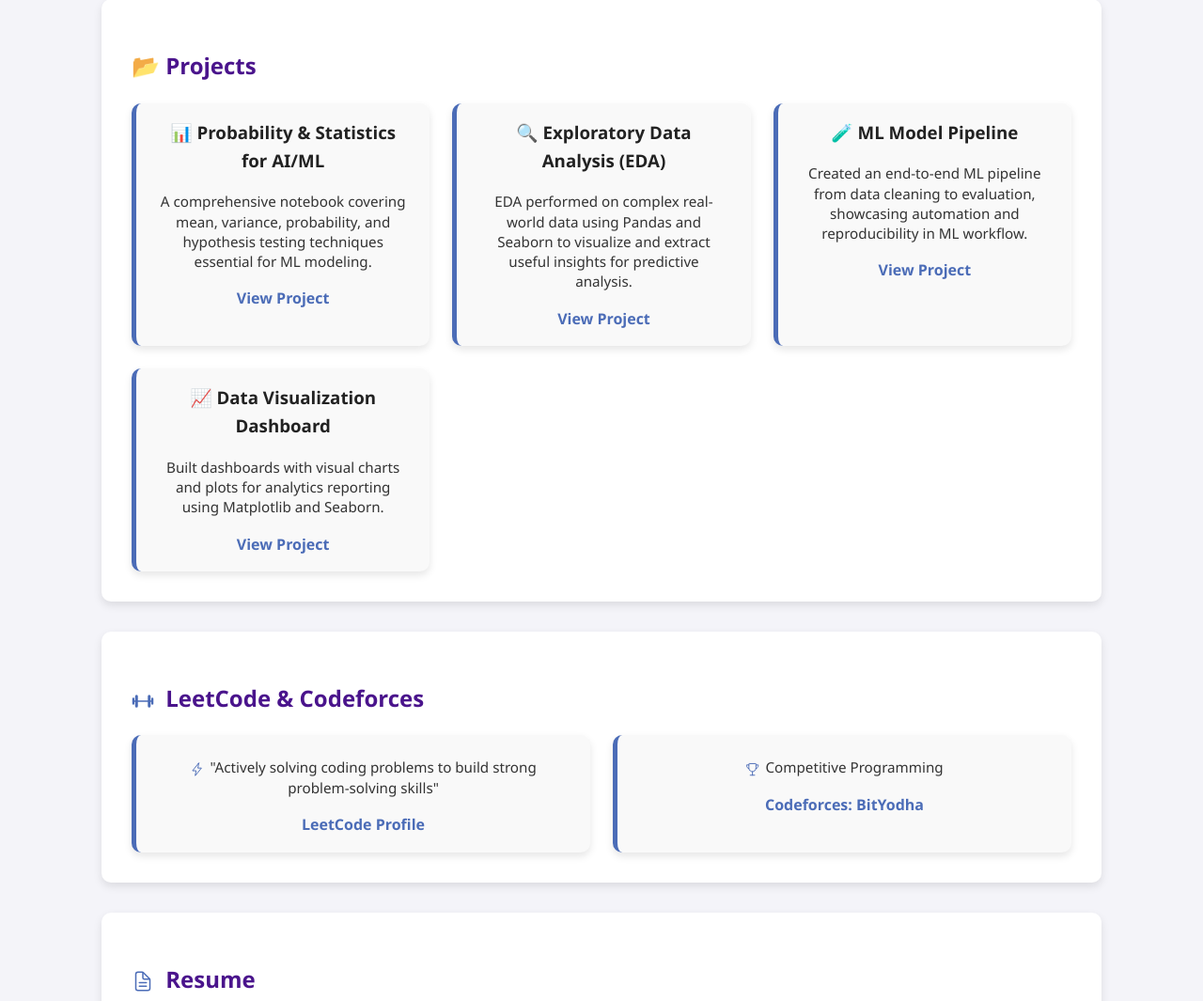
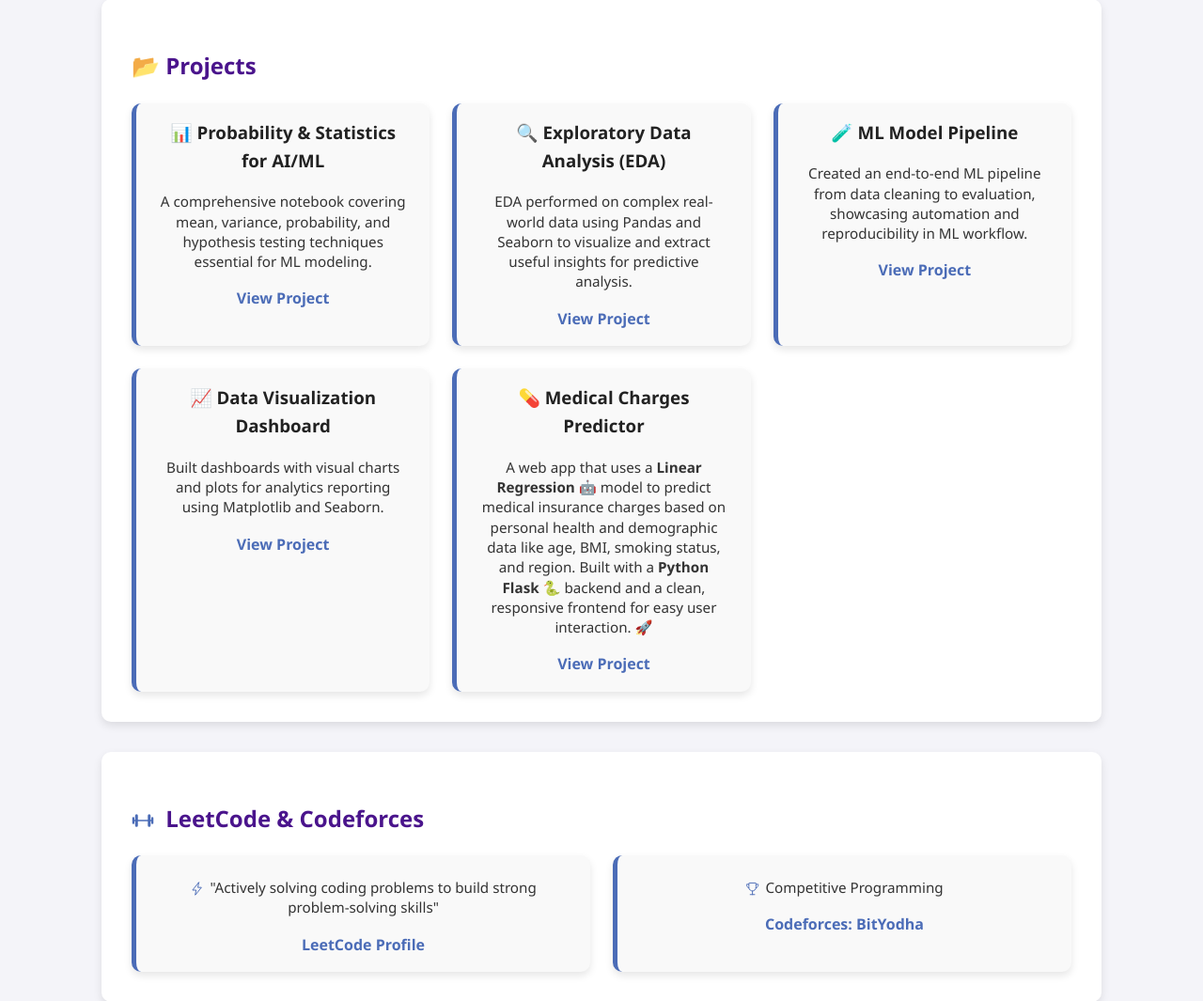
Before and after one commit to himanshu231204/himanshu-portfolio, a Flask app: page / in a window 1280 px wide. Shown: the part 1121-2186 px from the top of the page at 94% size. Run offline with Flask 3, Linux system fonts and the light colour scheme.

Commit message:
add: medical charges predictor

```diff
--- a/templates/index.html
+++ b/templates/index.html
@@ -201,6 +201,15 @@
                 <p>Built dashboards with visual charts and plots for analytics reporting using Matplotlib and Seaborn.</p>
                 <a href="https://github.com/himanshu231204/-Data-Visualization-">View Project</a>
             </div>
+            <div class="project-card">
+                <h3>💊 Medical Charges Predictor</h3>
+                <p>
+                    A web app that uses a <strong>Linear Regression 🤖</strong> model to predict medical insurance charges based on personal health and demographic data like age, BMI, smoking status, and region.
+                    Built with a <strong>Python Flask 🐍</strong> backend and a clean, responsive frontend for easy user interaction. 🚀
+                </p>
+                <a href="https://github.com/himanshu231204/Medical-Charges-Predictor/tree/main" target="_blank" rel="noopener noreferrer">View Project</a>
+            </div>
+
         </div>
     </section>
 
```
